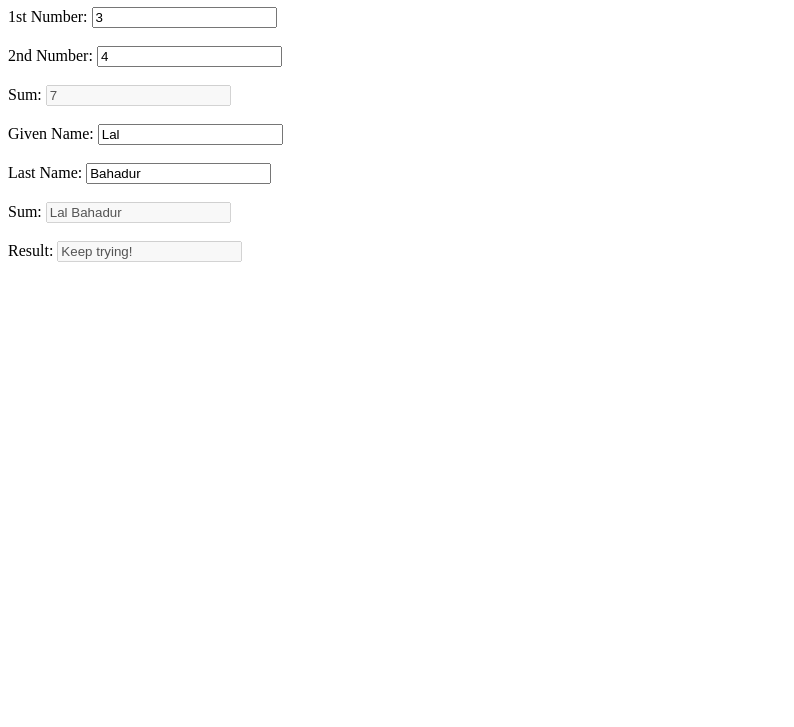
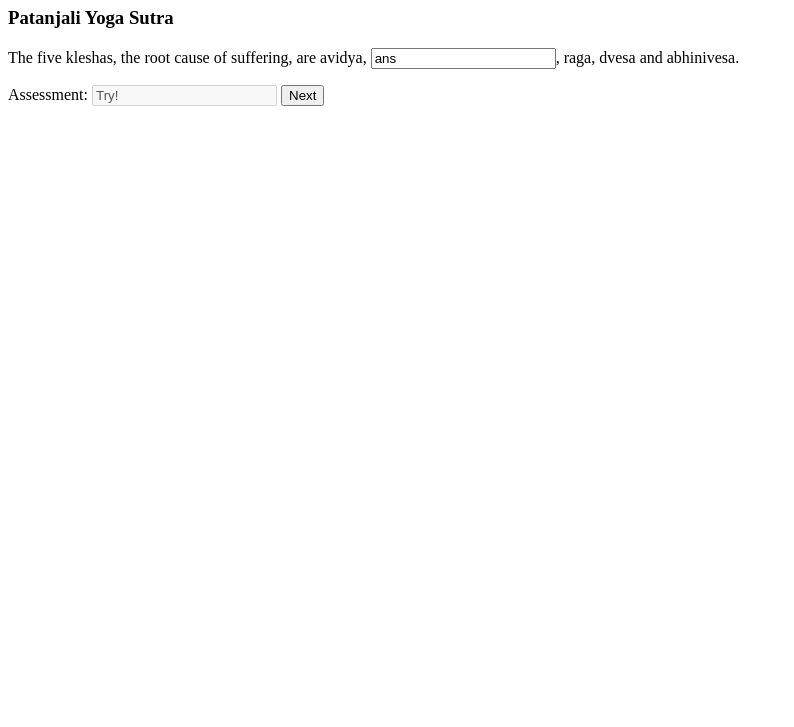
Before and after one commit to sunbee/Slideshow, a plain HTML site: page index.html in a window 1280 px wide. Shown: the part 73-800 px from the top of the page, without its empty margins (0-794 px from the left). Drawn offline with Linux system fonts and the light colour scheme.

Commit message:
Added slide-show with single slide,  reactive quiz

```diff
--- /dev/null
+++ b/Slides/Quiz001.html
@@ -0,0 +1,8 @@
+<div id="Quiz">
+    <h3>Patanjali Yoga Sutra</h3>
+    <div id="Expected" data-answer="asmina"></div>
+    <p>The five kleshas, the root cause of suffering, are avidya,
+        <input type="text" id="Response" data-binding="response">,
+        raga, dvesa and abhinivesa.
+    </p>
+</div>
--- a/app.js
+++ b/app.js
@@ -11,35 +11,42 @@ Use a timeout function to see step-step changes.
 */
 document.addEventListener('DOMContentLoaded', () => {
 
-	var number_first = new Observable(3);
-	var number_second = new Observable(4);
-	var summa = new Computed(() => Number(number_first.value) + Number(number_second.value),
-						[number_first, number_second]);
-	var name_first = new Observable("Lal");
-	var name_last = new Observable("Bahadur");
-	var name_full = new Computed(() => `${name_first.value} ${name_last.value}`, [name_first, name_last]);
-	var score = new Computed(() => {
-		if (name_last.value == 'Shastri') {
-			return "Bravo! You win!"
-		} else {
-			return "Keep trying!"
-		}}, [name_last]);
+	var index = 1;
 
-	var context = {
-		number_one: number_first,
-		number_two: number_second,
-		summa: summa,
-		given_name: name_first,
-		surname: name_last,
-		fullname: name_full,
-		score: score
-	};
+	/*
+	Get the container for the slide,
+	and populate contents with ref. to index.
+	First add the quiz (e.g. Quiz001.html) and then
+	add the slideshow controls (controls.html).
+	*/
+	var answer;
 
-	var dataBindings = document.querySelectorAll("[data-binding]");
-	dataBindings.forEach(inputElement => {
-		console.log(inputElement);
+	fetch('controls.html')
+		.then(data => data.text())
+		.then( (html) => document.getElementById("Answer").innerHTML = html );
+	fetch('./Slides/Quiz001.html')
+		.then( (data) => data.text() )
+		.then( (html) => document.getElementById("Question").innerHTML = html )
+		.then( () => {
+			answer = document.getElementById("Expected").getAttribute("data-answer");
 
-		bind2DOM(inputElement, context[inputElement.getAttribute("data-binding")])
-	});
+			var data_entry = new Observable('ans');
+			var success = new Computed( () => {
+				console.log(data_entry.value);
+				return (data_entry.value == answer) ? "Good!" : "Try!";
+			}, [data_entry]);
 
+			var context = {
+				response: data_entry,
+				passfail: success
+			};
+
+			document.querySelectorAll("[data-binding]").forEach( (inputElement) => {
+				console.log(inputElement);
+				bind2DOM(inputElement, context[inputElement.getAttribute("data-binding")]);
+
+			});
+		})
+		.then( () => [].slice.call(document.querySelectorAll("[data-binding]"))
+		.forEach( div_element => console.log(div_element.id) ));
 });
--- /dev/null
+++ b/controls.html
@@ -0,0 +1,4 @@
+<p>Assessment:
+    <input type="text" id="Passfail" data-binding="passfail" disabled>
+    <button id="next">Next</button>
+</p>
--- a/index.html
+++ b/index.html
@@ -10,23 +10,10 @@
 </head>
 
 <body>
-  <div>
-    <h1>Two-Way Data-Bindings Examples</h1>
-    <label for="number_one">1st Number: </label>
-    <input type="text" id="number_one" data-binding="number_one"><br><br>
-    <label for="number_two">2nd Number: </label>
-    <input type="text" id="number_two" data-binding="number_two"><br><br>
-    <label for="summa">Sum: </label>
-    <input type="text" id="summa" data-binding="summa" disabled><br><br>
-    <label for="name_first">Given Name: </label>
-    <input type="text" id="name_first" data-binding="given_name"><br><br>
-    <label for="name_second">Last Name: </label>
-    <input type="text" id="name_second" data-binding="surname"><br><br>
-    <label for="name_full">Sum: </label>
-    <input type="text" id="name_full" data-binding="fullname" disabled><br><br>
-    <label for="score">Result: </label>
-    <input type="text" id="score" data-binding="score" disabled><br>
-
+  <div id="Slide">
+    <div id="Header"><h1>Quiz Time!</h1></div>
+    <div id="Question"></div>
+    <div id="Answer"></div>
   </div>
 </body>
 </html>
```
Also changed, not shown: Slides/Quiz003.html (added, +7 -0 lines), Slides/Quiz002.html (added).
